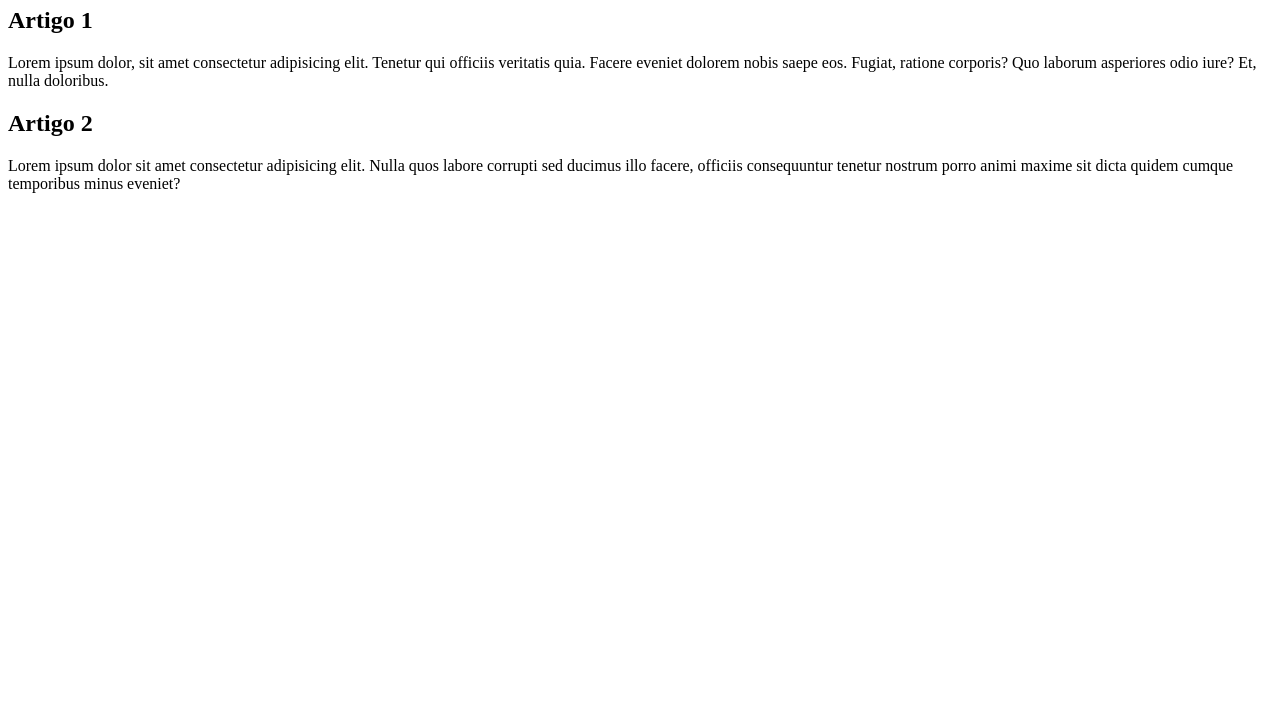
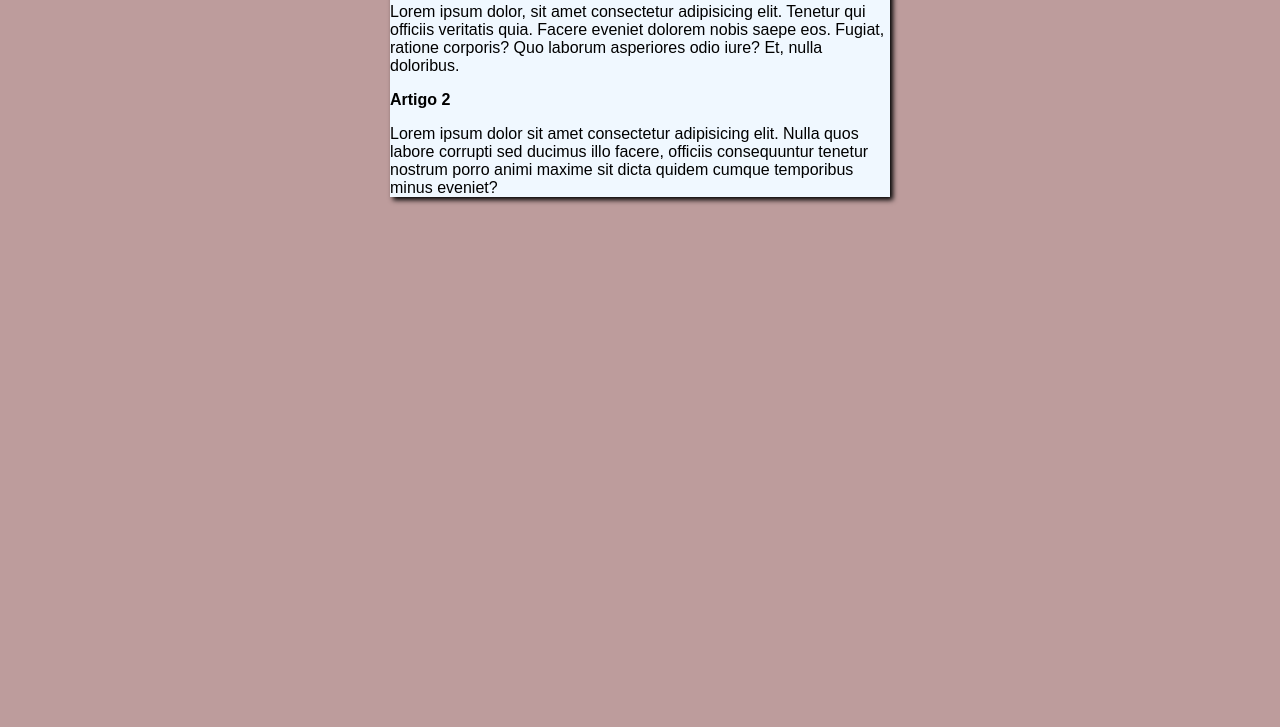
Before and after one commit to IsraelSouza1991/Primeiroprojeto, a plain HTML site: page site-exemplo/index.html in a window 1280 px wide. Shown: the part 73-800 px from the top of the page. Drawn offline with Linux system fonts and the light colour scheme.

Commit message:
Inclusão de designe

```diff
--- /dev/null
+++ b/site-exemplo/estilos/style.css
@@ -0,0 +1,15 @@
+* {
+    font-family: Arial, Helvetica, sans-serif;
+    font-size: 1em;
+}
+
+body {
+background-color: rgba(133, 71, 71, 0.534);
+}
+
+main {
+    background-color: aliceblue;
+    width: 500px;
+    margin: auto;
+    box-shadow: 3px 3px 5px black;
+}
--- a/site-exemplo/index.html
+++ b/site-exemplo/index.html
@@ -4,6 +4,7 @@
     <meta charset="UTF-8">
     <meta name="viewport" content="width=device-width, initial-scale=1.0">
     <title>Meu primeiro site em repositório</title>
+    <link rel="stylesheet" href="estilos/style.css">
 </head>
 <body>
     <main>
```
